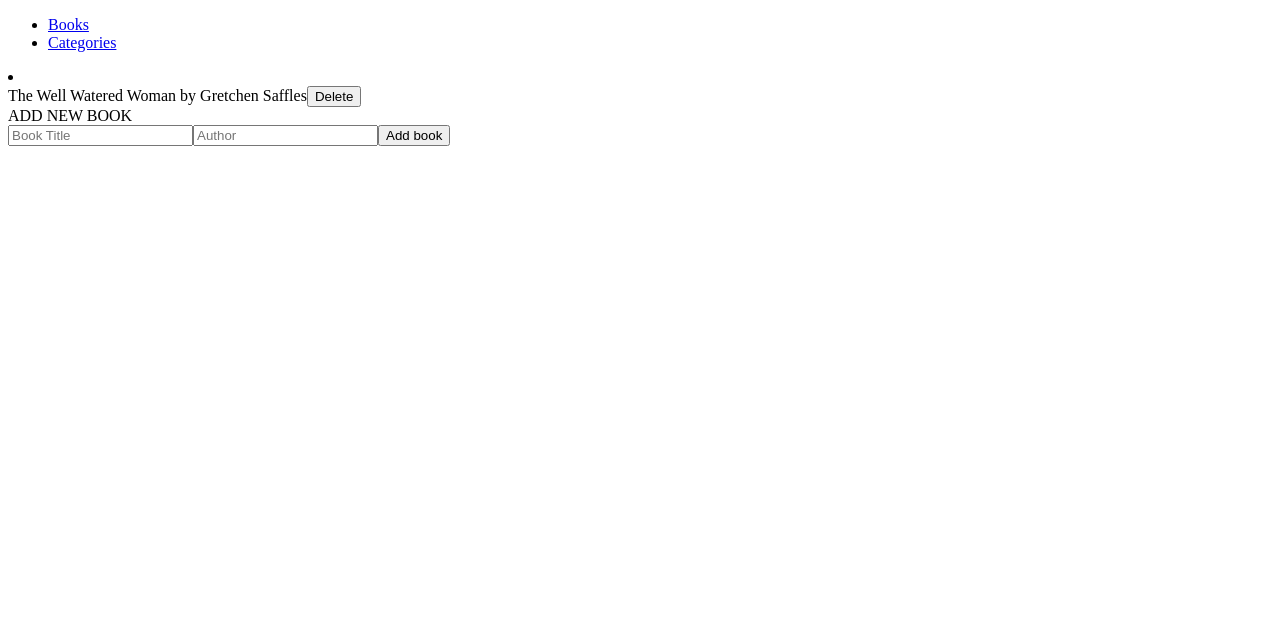
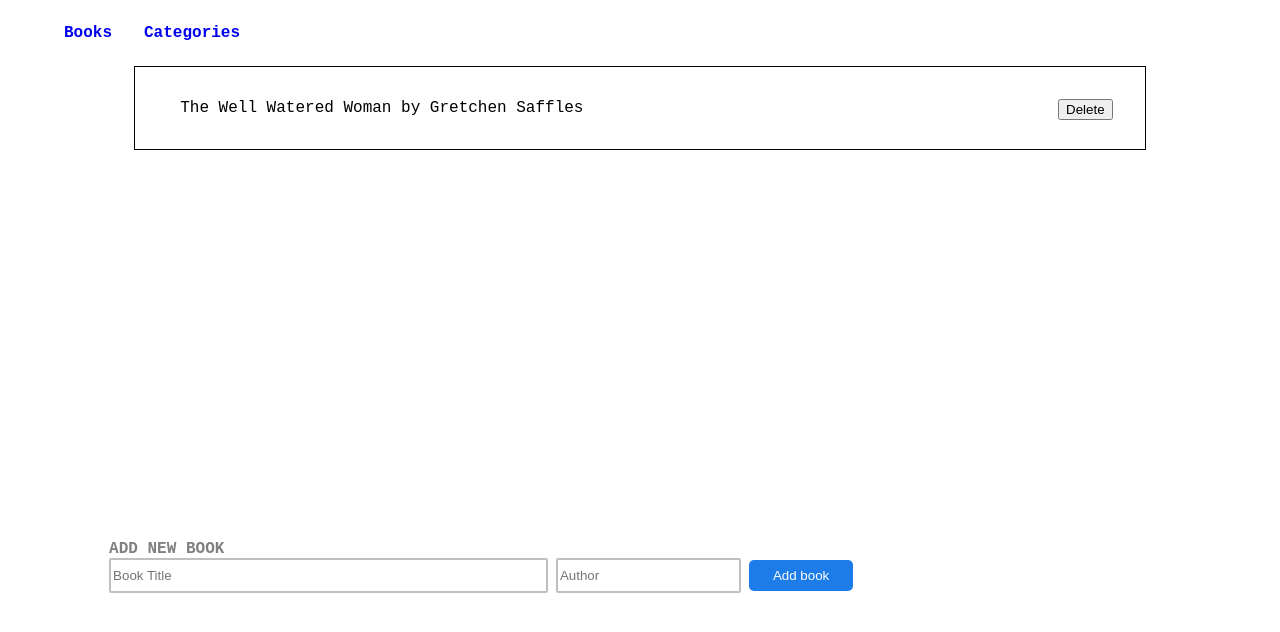
Before and after one commit to kwambiee/react-bookstore, a React (Create React App) app: page / in a window 1280 px wide. Shown: the top 632 px of the page. Built offline with nearby package versions, Linux system fonts and the light colour scheme.

Commit message:
Style homepage

```diff
--- a/src/App.css
+++ b/src/App.css
@@ -1,38 +1,79 @@
-.App {
-  text-align: center;
+* {
+  box-sizing: border-box;
+}
+body {
+  font-family: 'Courier New', Courier, monospace;
+}
+.navLinks {
+  display: flex;
 }
 
-.App-logo {
-  height: 40vmin;
-  pointer-events: none;
+.navLinks li {
+  list-style: none;
+  margin: 0.5rem 1rem;
+}
+.navLink {
+  text-decoration: none;
+  font-weight: bolder;
+  font-size: 1rem;
 }
 
-@media (prefers-reduced-motion: no-preference) {
-  .App-logo {
-    animation: App-logo-spin infinite 20s linear;
-  }
+.navLink:hover {
+  text-decoration: underline;
 }
-
-.App-header {
-  background-color: #282c34;
-  min-height: 100vh;
+.bookList {
+  list-style: none;
+}
+.bookContainer {
+  margin: 1rem auto;
+  border: 1px solid black;
+  padding: 2rem;
+  width: 80%;
+}
+.bookContainer span {
+  margin: 0.8rem;
+}
+.delete {
+  float: right;
+}
+.formContainer {
+  margin-left: 8%;
+  height: 100vh;
   display: flex;
   flex-direction: column;
-  align-items: center;
   justify-content: center;
-  font-size: calc(10px + 2vmin);
-  color: white;
 }
-
-.App-link {
-  color: #61dafb;
+.addBook {
+  color: gray;
+  font-weight: bolder;
 }
-
-@keyframes App-logo-spin {
-  from {
-    transform: rotate(0deg);
-  }
-  to {
-    transform: rotate(360deg);
-  }
+.formTitle {
+  padding-right: 22%;
+  padding-top: 0.5rem;
+  padding-bottom: 0.5rem;
+  margin-right: 0.5rem;
+  border-radius: 2px;
+  border: 2px solid silver;
 }
+.formAuthor {
+  padding-top: 0.5rem;
+  padding-bottom: 0.5rem;
+  margin-right: 0.5rem;
+  border-radius: 2px;
+  border: 2px solid silver;
+}
+.input-submit {
+  padding: 0.5rem 1.5rem;
+  color: #fff;
+  background-color: rgb(29, 124, 231);
+  border: none;
+  border-radius: 5px;
+}
+.category {
+  display: flex;
+}
+.status {
+  width: 100px;
+  padding: 0.8rem;
+  margin: 1rem auto;
+}
```
